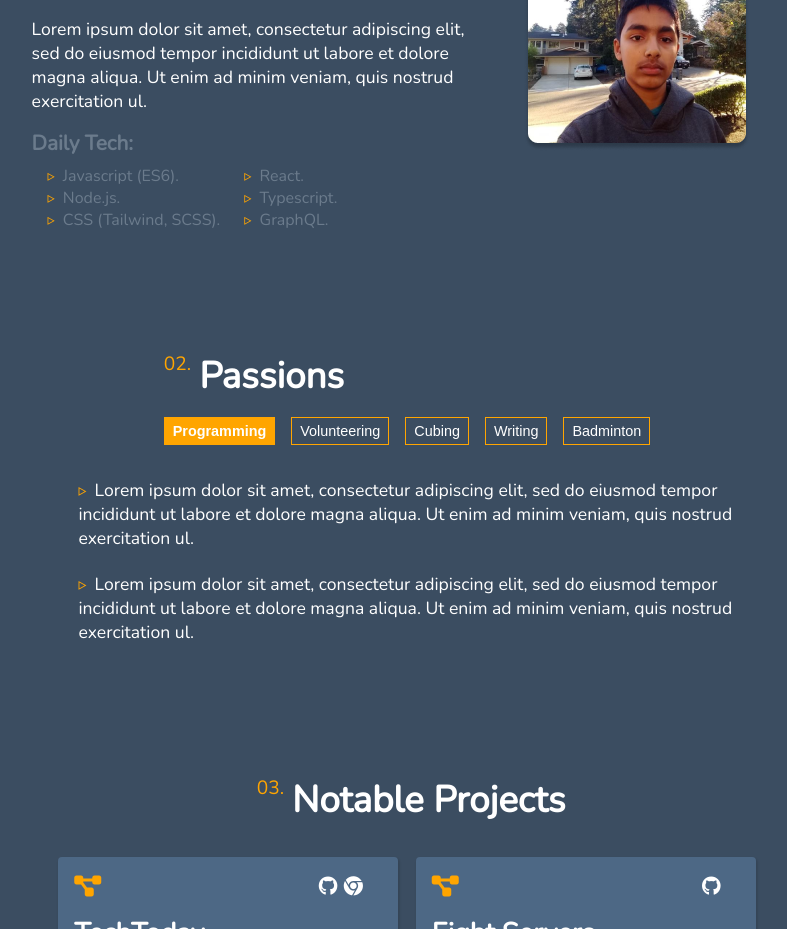
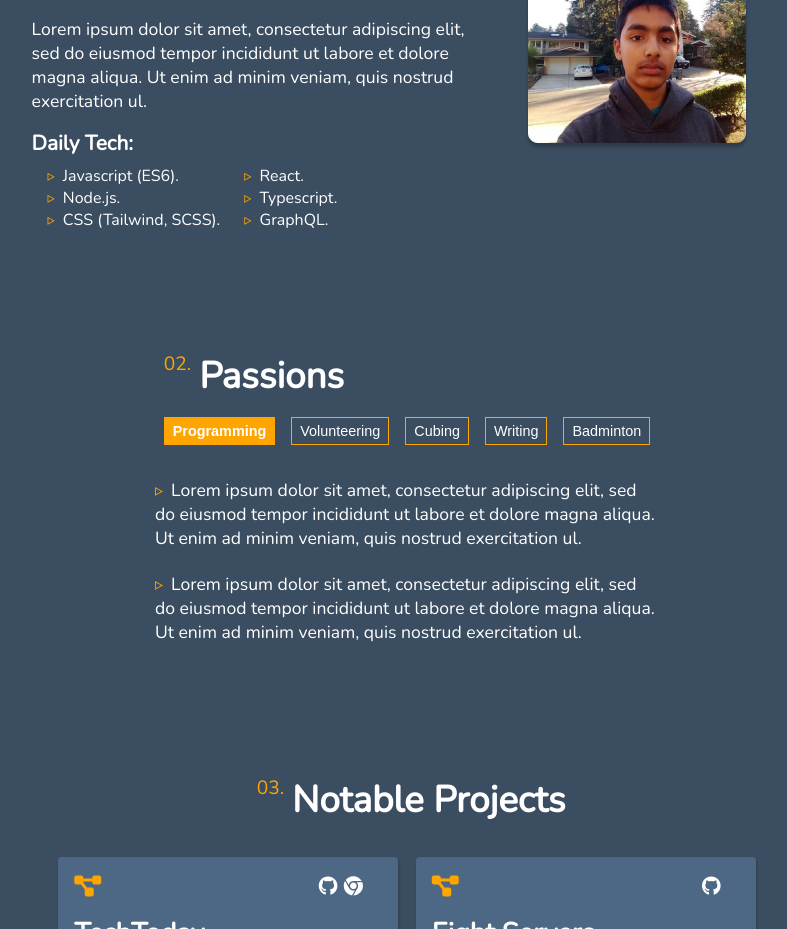
Before and after one commit to bharadx07/bharadwaj.duggaraju.com, a React (Create React App) app: page / in a window 1280 px wide. Shown: the part 1060-1989 px from the top of the page, without its empty margins (233-1020 px from the left). Built offline with nearby package versions, Linux system fonts and the light colour scheme; the HTML template or start-up script is replaced by a standard one.

Commit message:
fix minor responsive changes

```diff
--- a/src/components/About.tsx
+++ b/src/components/About.tsx
@@ -80,7 +80,7 @@ const ContentWrapper = styled.p`
 `
 
 const ToolBoxText = styled.h5`
-    color: #6B7B8C;
+    color: white;
     margin: .5rem 0;
     font-weight: bolder;
     font-size: 1.3rem;
@@ -101,7 +101,7 @@ const ToolBox = styled.div`
 
     ul {
         margin: 0 .5rem;
-        color: #6B7B8C
+        color: white
     }
 
     ul li {
--- a/src/components/Passions.tsx
+++ b/src/components/Passions.tsx
@@ -71,7 +71,7 @@ const ContentWrapper = styled.p`
     color: white;
     margin: .7rem 0;
     font-weight: 100;
-    width: 73%;
+    width: 56%;
     font-size: 1.1rem;
 
     &::before {
@@ -81,7 +81,17 @@ const ContentWrapper = styled.p`
 
     }
 
-    @media (max-width: 700px) {
+    @media (max-width: 1100px) {
+        width: 500px;
+    }
+
+    @media (max-width: 630px) {
+        width: 85%;
+        padding: 0 1rem;
+        font-size: 1rem;
+    }
+
+    @media (max-width: 430px) {
         width: 100%;
         padding: 0 1rem;
         font-size: 1rem;
@@ -97,7 +107,8 @@ const TopicSelect = styled.select`
     outline: none;
     background-color: orange;
     color: white;
-    padding: 0.3rem 1.3rem;
+    width: 100%;
+    padding: 0.3rem 11.3vh;
 
     @media (min-width: 600px) {
         display: none;
@@ -130,6 +141,7 @@ const Passions: React.FC = () => {
 
             </div>
             <br />
+
             {tabContent.map((tabContentItem: string, ind: number) => {
                 return (
                     <ContentWrapper key={ind}>
--- a/src/components/Projects.tsx
+++ b/src/components/Projects.tsx
@@ -1,5 +1,5 @@
 import React from 'react'
-import styled from 'styled-components'
+import styled, {css} from 'styled-components'
 import { TopProjects } from '../content/projects';
 
 const ProjectsWrapper = styled.div`
@@ -31,7 +31,7 @@ const ProjectsName = styled.h3`
 
 const ProjectItemsWrapper = styled.section`
   display: grid;
-  grid-template-columns: repeat(auto-fit, minmax(16rem, 1fr));
+  grid-template-columns: repeat(auto-fit, minmax(18rem, 1fr));
   grid-gap: 1.1rem;
   margin-top: 2rem;
 
@@ -42,7 +42,7 @@ const ProjectItemsWrapper = styled.section`
 
 `
 
-const ProjectItem = styled.div`
+const ProjectItem = styled.div<{sided: boolean}>`
     background-color: #4D6885;
     border-radius: 4px;
     box-shadow: 1px 2px 2px 1px rgba(0,0,0,0.1);
@@ -50,7 +50,11 @@ const ProjectItem = styled.div`
     min-height: 200px;
     min-width: 240px;
 
-    @media (max-width: 800px) {
+    @media (max-width: 720px) {
+        ${props => props.sided ? css`margin-left: 1rem;` : css`margin-right: 1rem;`}
+    }
+
+    @media (max-width: 593px) {
         margin: 0 1rem;
     }
 
@@ -129,7 +133,7 @@ const Projects: React.FC = () => {
             <ProjectItemsWrapper>
                 {TopProjects.map((project, ind) => {
                     return (
-                        <ProjectItem key={ind} {...project.webLink && {onClick: () => window.location.href = project.webLink as string}}>
+                        <ProjectItem key={ind} {...project.webLink && {onClick: () => window.location.href = project.webLink as string}} sided={ind%2 === 0}>
                             <div>
                             <i className="fas fa-project-diagram"></i>
                                 <div>
```
